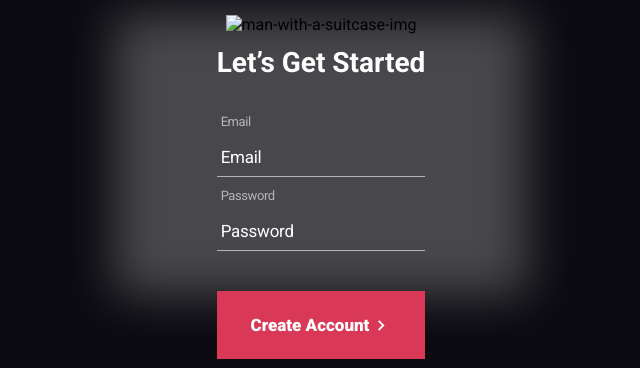
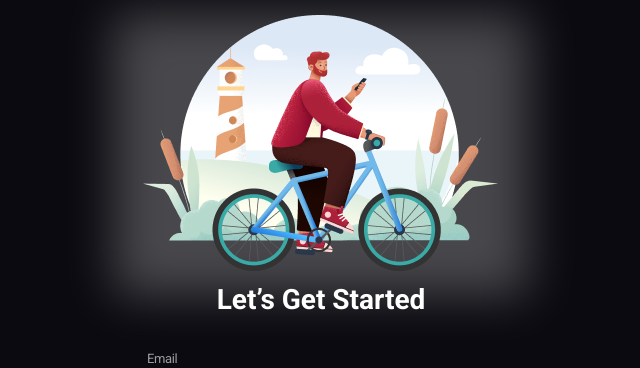
Before and after one commit to marceloeufrasiof/Login-screen, a plain HTML site: page signup.html in a window 1280 px wide. Shown: the top 368 px of the page, without its empty margins (319-959 px from the left). Drawn offline with nearby package versions, Linux system fonts and the light colour scheme.

Commit message:
editando nome da foto

```diff
--- a/signup.html
+++ b/signup.html
@@ -21,7 +21,7 @@
 
     <main>
         <div class="blur"></div>
-        <img src="./assets/singup-img.png" alt="man-with-a-suitcase-img">
+        <img src="./assets/signup-img.png" alt="man riding a bicycle-img">
         <h1>Let’s Get Started</h1>
 
         <div class="container-inputs">
```
